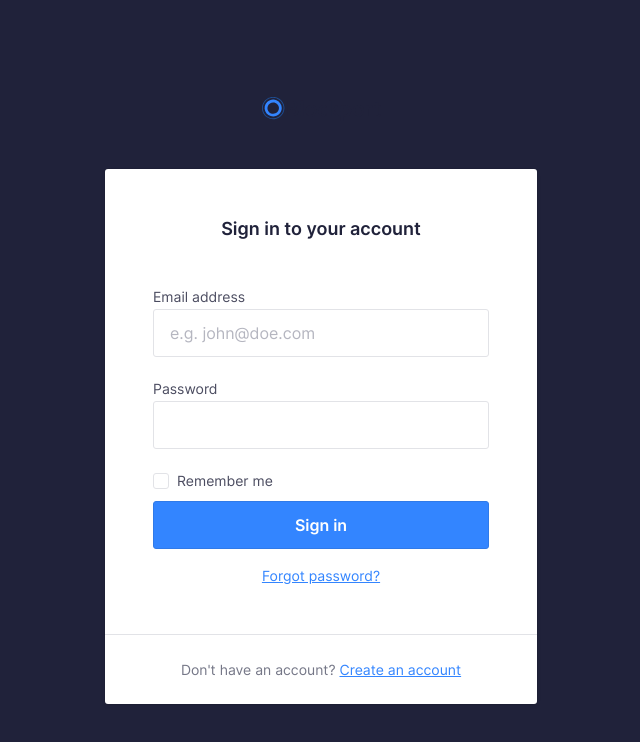
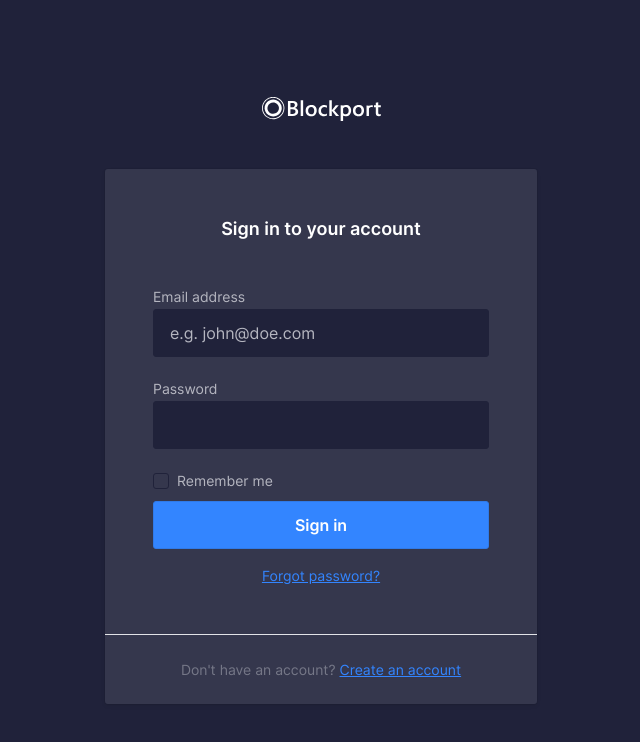
Before and after one commit to nmct-create3/custom-input-design-VerhaegeLennard, a plain HTML site: page index.html in a window 1280 px wide. Shown: the whole page, without its empty margins (319-959 px from the left). Drawn offline with Linux system fonts and the dark colour scheme.

Commit message:
added dark mode

```diff
--- a/css/screen.css
+++ b/css/screen.css
@@ -51,6 +51,9 @@
     --global-input-focus-borderColor: var(--global-color-neutral-500);
     --global-input-focus-boxShadow: 0 0 0 3px var(--global-color-primary-500-alpha-30);
 
+    --global-input-color-label: var(--global-color-neutral-800);
+    --global-color-link: var(--global-color-primary-500);
+
     /* border stuff */
     --global-borderRadius: 3px;
     --global-borderWidth: 1px;
@@ -76,12 +79,6 @@
     /*  = 48px */
     --global-whitespace-xxl: calc(var(--global-whitespace) * 3);
     /*  = 72px */
-}
-
-@media (prefers-color-scheme: dark) {
-    :root {
-        --global-input-backgroundColor: var()
-    }
 }
 
 /*---------------------------------------/*
@@ -123,9 +120,36 @@ html {
 }
 
 @media (prefers-color-scheme: dark) {
-    html {
-        background-color: var(--global-color-neutral-950);
+    :root {
+        --global-page-color: White;
+        --global-page-backgroundColor: var(--global-color-neutral-950);
+        --global-input-backgroundColor: var(--global-color-neutral-950);
+        --global-color-link: #3385FF;
+        --global-input-color: var(--global-color-neutral-100);
+        --global-input-borderColor: var(--global-color-neutral-950);
+        --global-input-hover-borderColor: #3385FF;
+        /* --global-input-focus-boxShadow: var(--global-color-neutral-950);
+        --global-input-focus-borderColor: var(--global-color-neutral-950); */
+
     }
+
+    .c-logo {
+        --logo__path--1--fill: White;
+        --logo__path--2--fill: var(--logo__path--1--fill);
+        --logo__path--3--fill: var(--logo__path--1--fill);
+      }
+
+    .c-card {
+        --global-card-color: var(--global-color-neutral-900);
+    }
+    .c-label {
+        --global-input-color-label: var(--global-color-neutral-300);
+    }
+    }
+
+html {
+    color: var(--global-page-color);
+    background-color: var(--global-page-backgroundColor);
 }
 
 /*
@@ -493,16 +517,16 @@ input::placeholder {
 }
 
 .c-logo__path--1 {
-    fill: var(--global-color-neutral-950);
-}
+    fill: var(--logo__path--1--fill, var(--global-color-neutral-950));
+  }
 
 .c-logo__path--2 {
-    fill: var(--global-color-primary-500);
-}
+    fill: var(--logo__path--2--fill, var(--global-color-primary-500));
+  }
 
 .c-logo__path--3 {
-    fill: var(--global-color-primary-700);
-}
+    fill: var(--logo__path--3--fill, var(--global-color-alpha-primary-700));
+  }
 
 /*
     Component: Card
@@ -511,7 +535,7 @@ input::placeholder {
 */
 
 .c-card {
-    background-color: White;
+    background-color: var(--global-card-color, white);
     margin-bottom: var(--global-whitespace);
     border-radius: var(--global-borderRadius);
     box-shadow: 0 0 0 var(--global-borderWidth) rgba(0, 0, 0, 0.05), 0 2px 4px rgba(0, 0, 0, .075);
@@ -621,7 +645,7 @@ input::placeholder {
     font-size: .875rem;
     padding-bottom: var(--global-whitespace-xs);
     line-height: calc(var(--global-baseline) * 2);
-    color: var(--global-color-neutral-800);
+    color: var(--global-input-color-label);
 }
 
 .c-label--option {
@@ -727,7 +751,7 @@ input::placeholder {
     /* Stuff for the checkbox icon... */
     width: 10px;
     height: 10px;
-    fill: var(--global-color-primary-500-alpha-75);
+    fill: var(--global-input-color);
   }
 
   .c-custom-option__fake-input--radio .c-custom-option__symbol {
```
